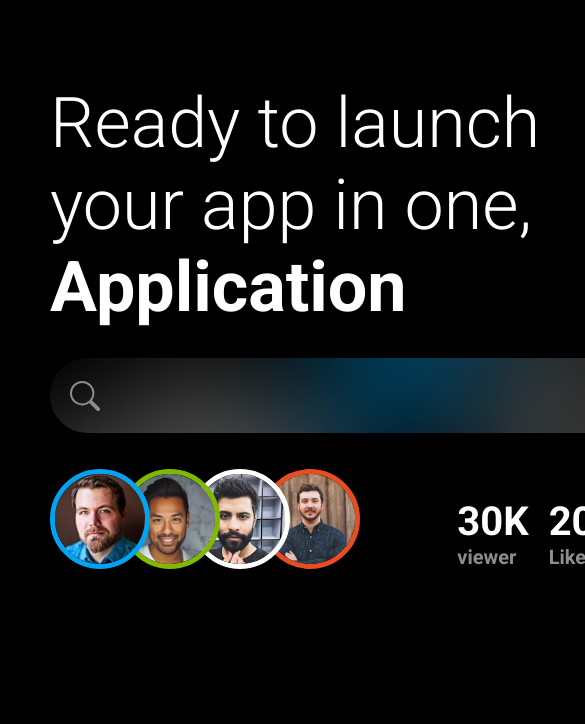
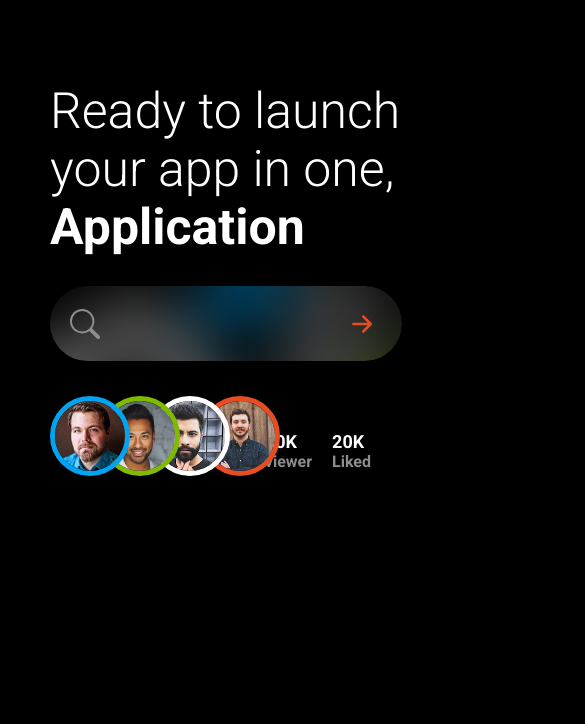
Before and after one commit to Malak-Enany/msp-task4, a plain HTML site: page index.html in a window 390 px wide. Shown: the part 120-844 px from the top of the page, 585 px wide, since content can reach past the window. Drawn offline with Linux system fonts and the light colour scheme.

Commit message:
edit responsive

```diff
--- a/css/queries.css
+++ b/css/queries.css
@@ -50,12 +50,12 @@
     position: fixed;
     width: 100vw;
     height: 100vh;
-    background-image: url(/image/background_blur.png);
+    background-image: url("/image/background_blur.png");
     background-size: cover;
     top: 0;
     left: 0;
     left: -200%;
-    transition: all 1s linear;
+    transition: all 0.3s linear;
   }
   .menu .bar {
     padding: var(--padding);
@@ -116,6 +116,7 @@
     color: var(--orange);
     cursor: pointer;
   }
+
   /* menu end */
 
   /* start section1 main */
@@ -131,19 +132,28 @@
   }
   .section1 .content h1,
   h1 span {
-    font-size: 70px;
-    width: 600px;
+    font-size: 50px;
+    width: 440px;
   }
   .search {
+    width: 80vw;
+  }
+  .people {
+    width: 90vw;
+  }
+  .people p {
+    font-size: 16px;
+  }
+  .people h2 {
+    font-size: 18px;
+  }
+  .people-img {
+    width: 70px;
+    transition: all 20s;
+  }
+  .people-img img {
     width: 100%;
   }
-  /* start people  */
-  .people-img {
-    width: 100px;
-    height: 100px;
-  }
-  /* end people  */
-
   /* section 2 start */
 
   .arrow2-icon {
--- a/index.html
+++ b/index.html
@@ -100,7 +100,7 @@
               </svg>
             </div>
             <div class="people">
-              <div class="people-img">
+              <div class="people-img" id="people-img">
                 <img
                   class="people1"
                   src="people/customer-1.jpg"
--- a/main.js
+++ b/main.js
@@ -1,18 +1,20 @@
 const menubt = document.getElementById("menu-bt");
 const closebt = document.getElementById("close");
+const peopleimg = document.getElementById("people-img");
 const menu = document.getElementById("menu");
 
-
-menubt.onclick = function () { showmenu() };
-function showmenu()
-{
+menubt.onclick = function () {
+  showmenu();
+};
+function showmenu() {
   menu.style.left = 0;
+  document.getElementById("people-img").style.display = "none";
 }
 
 closebt.onclick = function () {
   closemenu();
 };
-function closemenu()
-{
+function closemenu() {
   menu.style.left = "-200%";
+  document.getElementById("people-img").style.display = "flex";
 }
```
